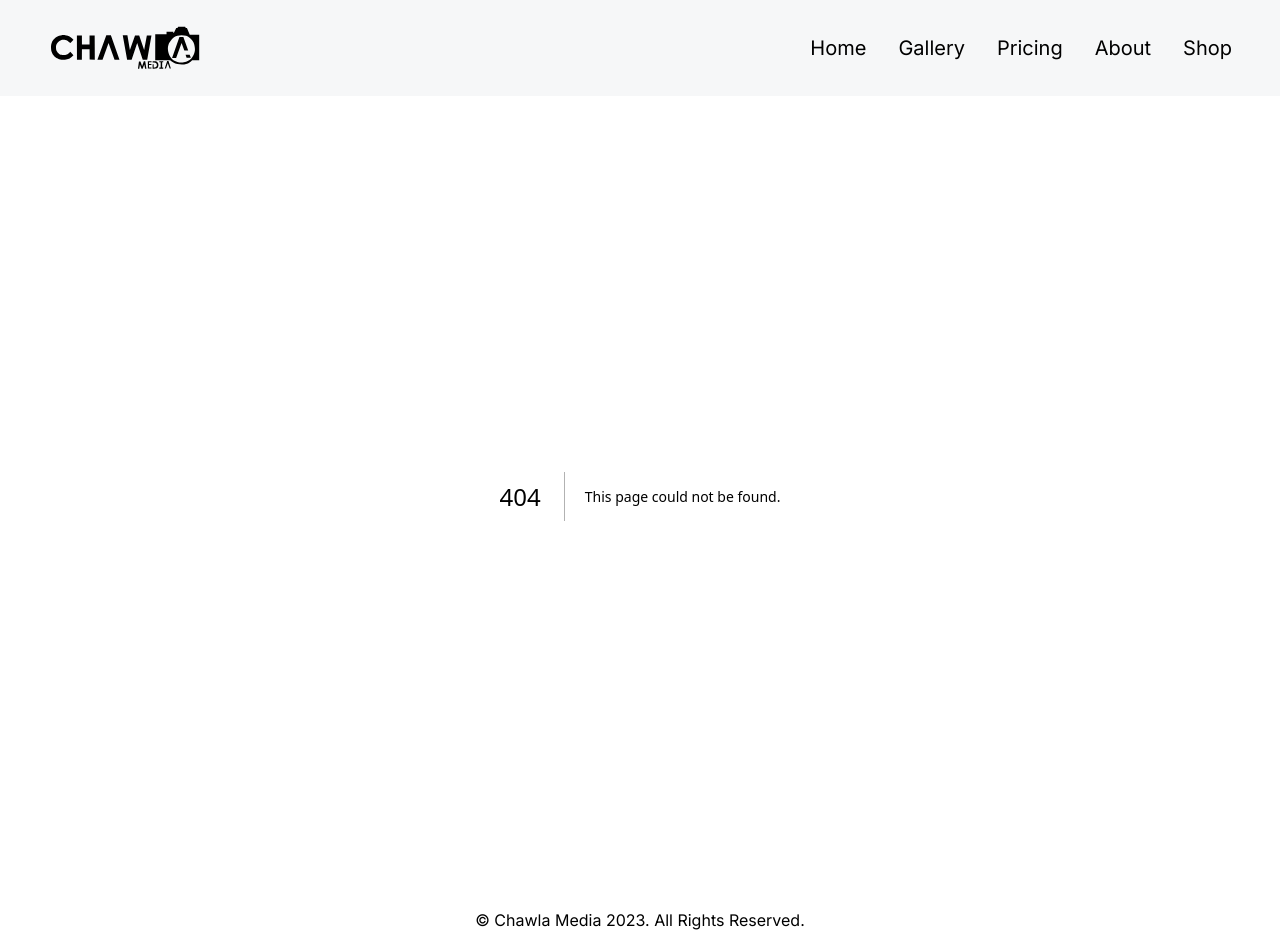
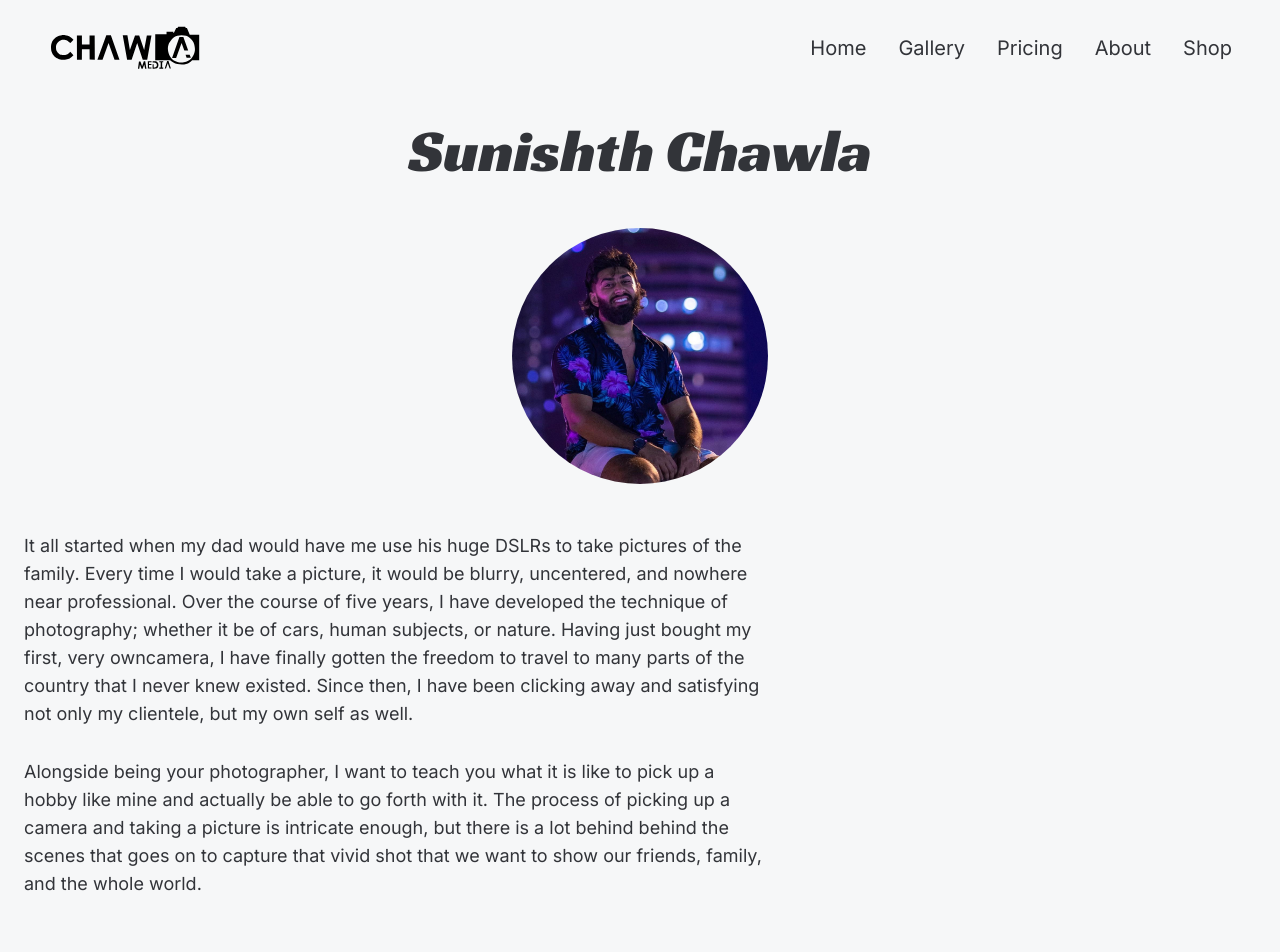
Before and after one commit to stevmwhitfield/chawlamedia.com, a Next.js app: page /about in a window 1280 px wide. Before the commit this address had no page. Shown: the top 952 px of the page. Built offline with nearby package versions, Linux system fonts and the light colour scheme.

Commit message:
Build about page

```diff
--- /dev/null
+++ b/src/app/about/page.tsx
@@ -0,0 +1,44 @@
+import { Racing_Sans_One } from 'next/font/google';
+import Image from 'next/image';
+
+const racingSansOne = Racing_Sans_One({
+  subsets: ['latin'],
+  weight: '400',
+});
+
+const About = () => {
+  return (
+    <div className='container mx-auto px-6'>
+      <h1 className={`${racingSansOne.className} text-6xl font-bold text-center pt-6 pb-12`}>
+        Sunishth Chawla
+      </h1>
+      <div className='flex justify-center mb-12'>
+        <Image
+          src={'/sunny-chawla.jpg'}
+          alt={'Sunny Chawla'}
+          width={256}
+          height={256}
+          className='rounded-full'
+        />
+      </div>
+      <p className='max-w-prose text-lg'>
+        It all started when my dad would have me use his huge DSLRs to take pictures of the family.
+        Every time I would take a picture, it would be blurry, uncentered, and nowhere near
+        professional. Over the course of five years, I have developed the technique of photography;
+        whether it be of cars, human subjects, or nature. Having just bought my first, {'very own'}
+        camera, I have finally gotten the freedom to travel to many parts of the country that I
+        never knew existed. Since then, I have been clicking away and satisfying not only my
+        clientele, but my own self as well.
+      </p>
+      <br />
+      <p className='max-w-prose text-lg mb-12'>
+        Alongside being your photographer, I want to teach you what it is like to pick up a hobby
+        like mine and actually be able to go forth with it. The process of picking up a camera and
+        taking a picture is intricate enough, but there is a lot behind behind the scenes that goes
+        on to capture that vivid shot that we want to show our friends, family, and the whole world.
+      </p>
+    </div>
+  );
+};
+
+export default About;
--- a/src/components/Navbar.tsx
+++ b/src/components/Navbar.tsx
@@ -8,7 +8,7 @@ const Navbar = () => {
     { href: '/', label: 'home' },
     { href: '/gallery', label: 'gallery' },
     { href: '/pricing', label: 'pricing' },
-    { href: '/', label: 'about' },
+    { href: '/about', label: 'about' },
     { href: '/', label: 'shop' },
   ];
 
```
Also changed, not shown: public/sunny-chawla.jpg (added).
